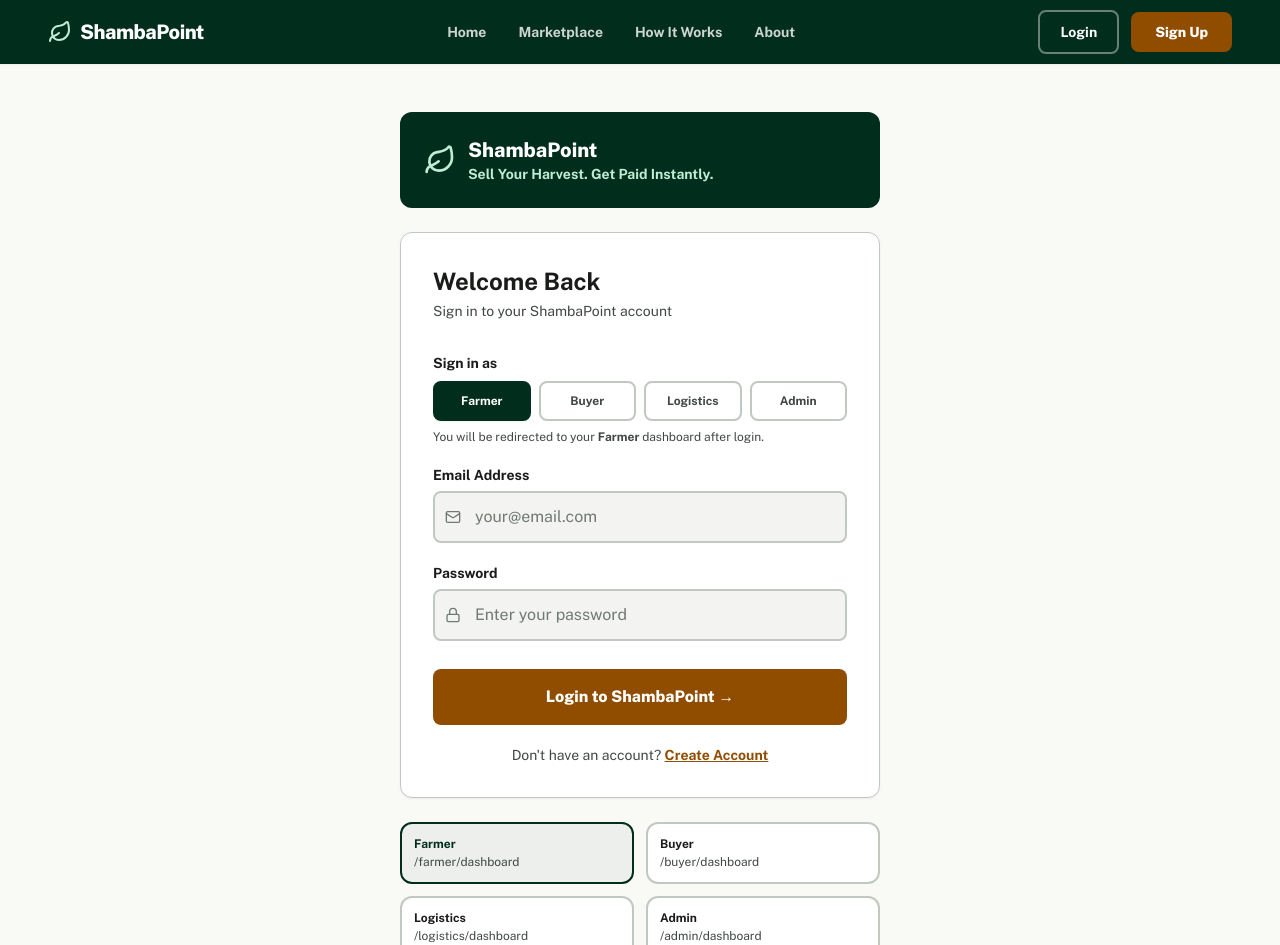
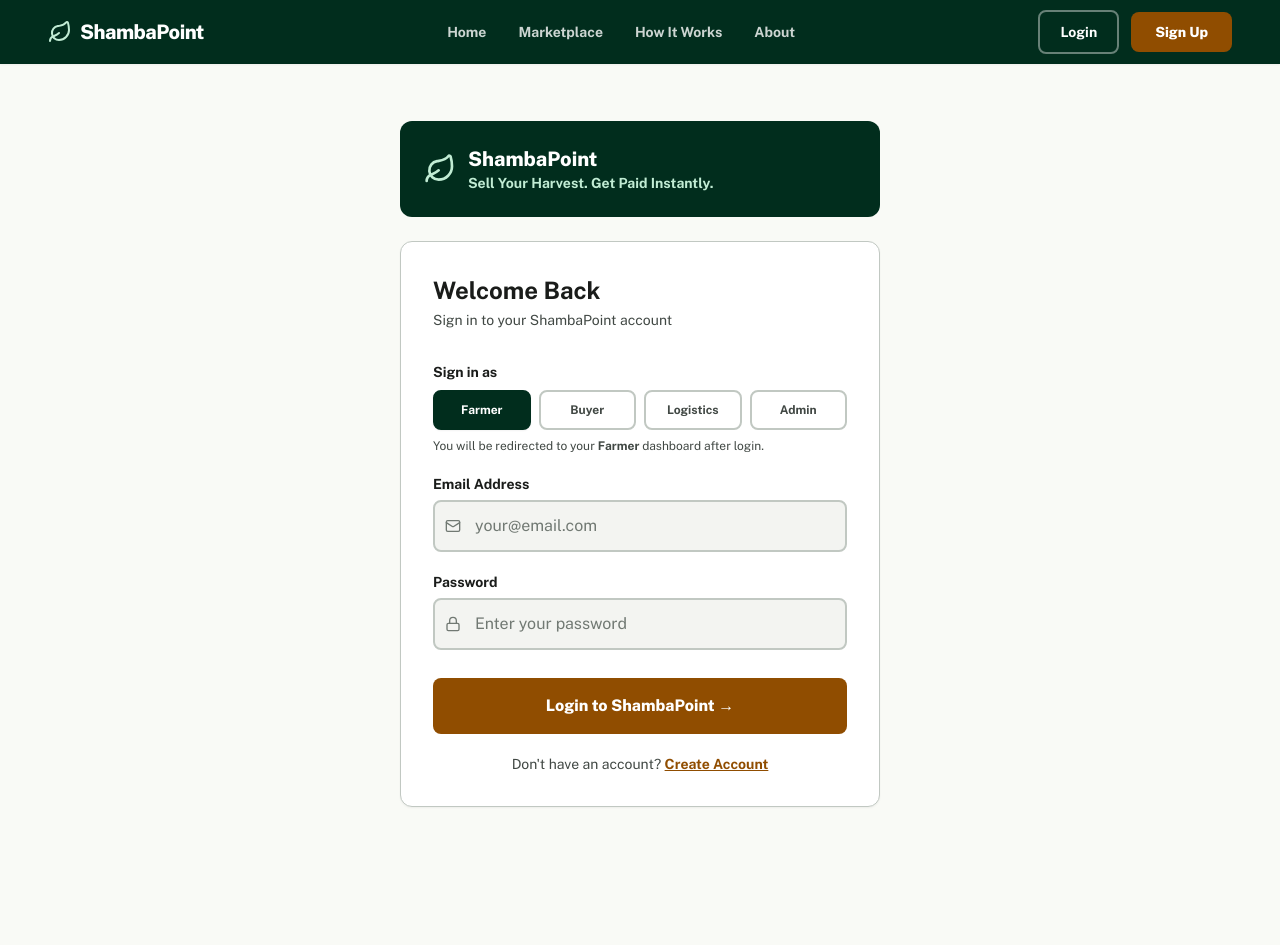
Before and after one commit to aries106888/Agri-Tech, a React (Vite) app: page /login in a window 1280 px wide. Shown: the top 945 px of the page. After the commit the page ends 864 px from the top, so only its background shows below. Built offline with nearby package versions, Linux system fonts and the light colour scheme.

Commit message:
Remove Role Hint Cards from Login page

```diff
--- a/src/pages/Login.jsx
+++ b/src/pages/Login.jsx
@@ -174,21 +174,7 @@ const Login = () => {
           </form>
         </div>
 
-        {/* Role Hint Cards */}
-        <div className="mt-6 grid grid-cols-2 gap-3">
-          {ROLES.map(r => (
-            <div
-              key={r.id}
-              onClick={() => setForm(p => ({ ...p, role: r.id }))}
-              className={`p-3 rounded-card border-2 cursor-pointer transition-all ${
-                form.role === r.id ? 'border-ag-primary bg-ag-primary/5' : 'border-ag-border bg-white hover:border-ag-primary/40'
-              }`}
-            >
-              <p className={`text-xs font-bold ${form.role === r.id ? 'text-ag-primary' : 'text-ag-body'}`}>{r.label}</p>
-              <p className="text-xs text-ag-muted mt-0.5">{r.redirect}</p>
-            </div>
-          ))}
-        </div>
+
       </div>
     </div>
   );
```
